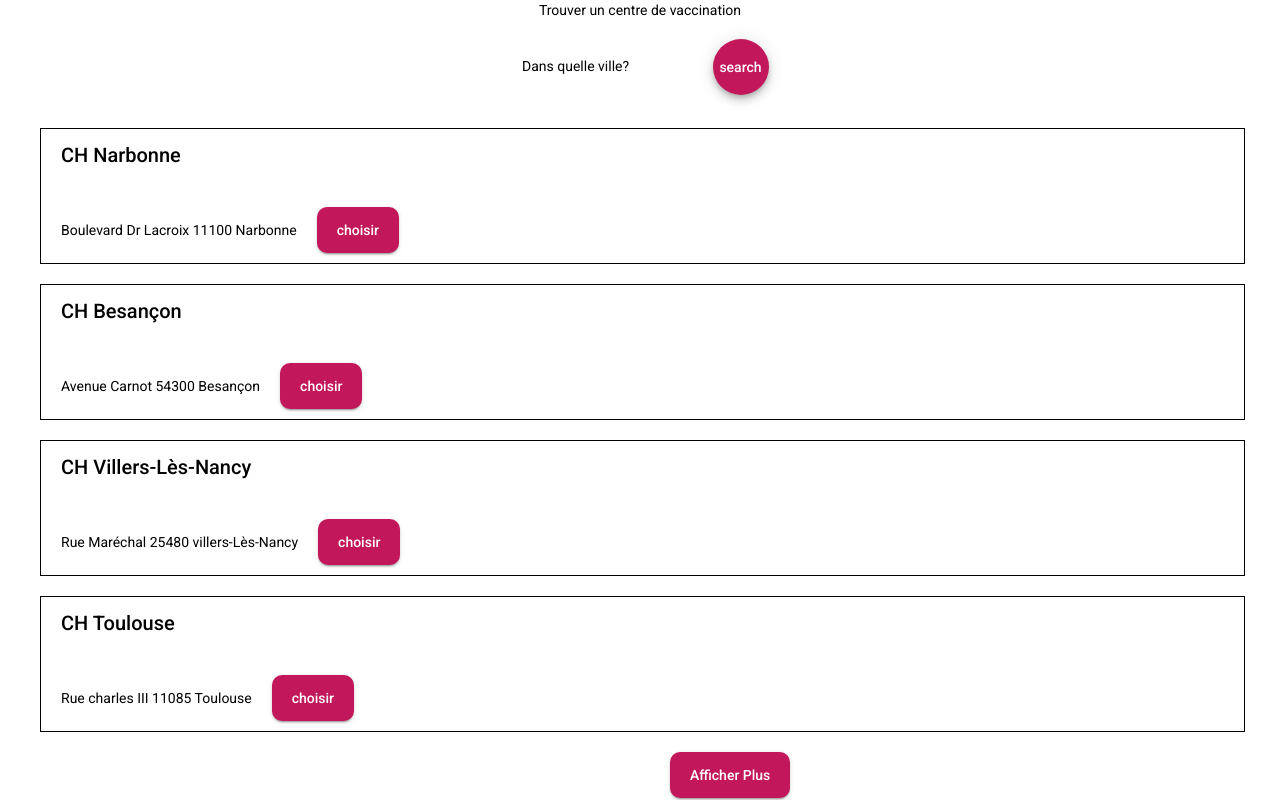
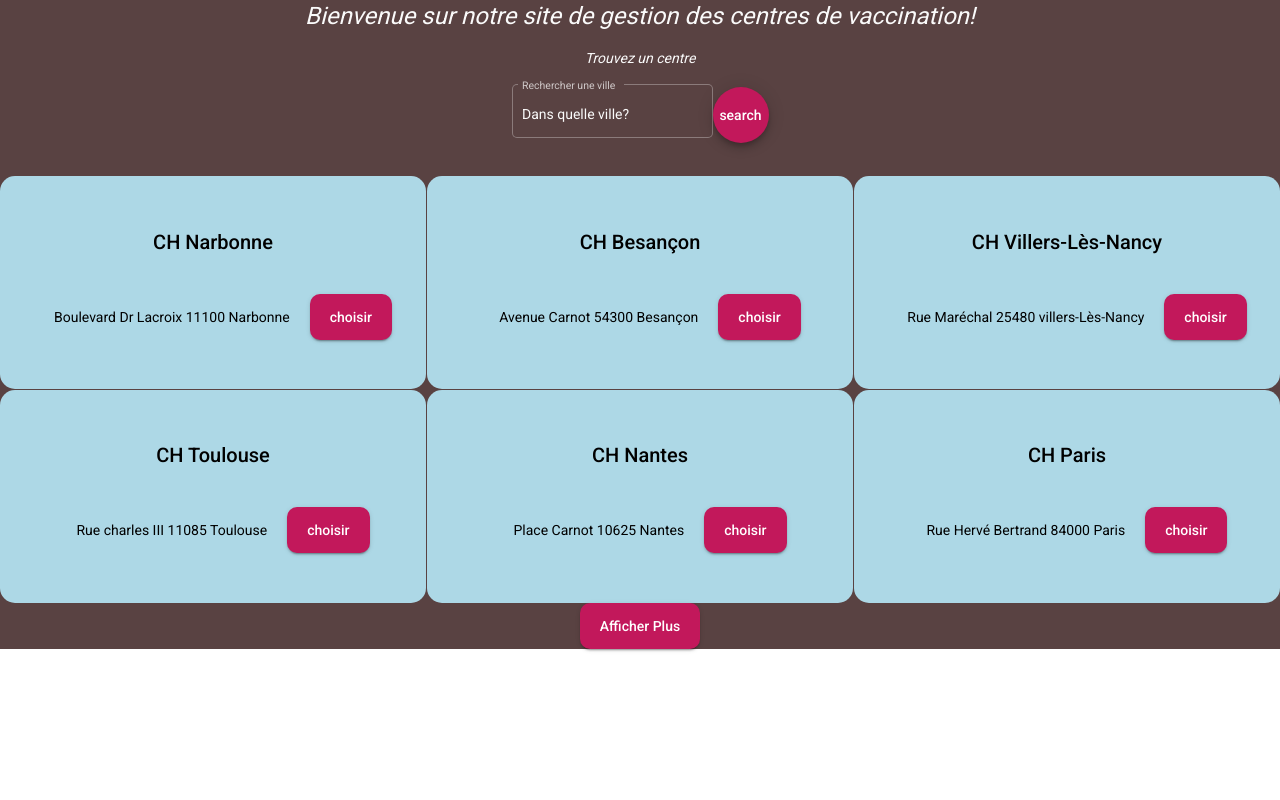
Before and after one commit to MOBOUTACHAGOMurielle/covid-appli, an Angular app: page / in a window 1280 px wide. Both pictures are taken after a click on the button "search". Built offline with nearby package versions, Linux system fonts and the light colour scheme.

Commit message:
gridlistadded

```diff
--- a/src/app/affichage-des-centres/affichage-des-centres.component.css
+++ b/src/app/affichage-des-centres/affichage-des-centres.component.css
@@ -1,9 +1,9 @@
-.BoiteMere {
+/* .BoiteMere {
     width: 97%;
     border: 0.5em solid black;
     border-width: 1px;
     align-content: left;
-}
+} */
 
 h2,.detailCentre,p {
     padding: 10px 20px;
--- a/src/app/affichage-des-centres/affichage-des-centres.component.html
+++ b/src/app/affichage-des-centres/affichage-des-centres.component.html
@@ -1,7 +1,15 @@
 <div class="BoiteMere" *ngIf="center">
-    <h2 [title]="center.name">{{center.name}}</h2>
+    <h2 [title]="center.name" mat-line>{{center.name}}</h2>
     <div class="detailCentre">{{center.address}}
         <span>{{center.postalcode}} {{center.city}}</span>
         <button mat-raised-button color="primary" class="styled" (click)="choisir()" >choisir</button>
     </div>
 </div>
+
+
+   <!--  <mat-grid-list cols="2" rowHeight="2:1">
+        <mat-grid-tile>1</mat-grid-tile>
+        <mat-grid-tile>2</mat-grid-tile>
+        <mat-grid-tile>3</mat-grid-tile>
+        <mat-grid-tile>4</mat-grid-tile>
+      </mat-grid-list> -->
--- a/src/app/app.module.ts
+++ b/src/app/app.module.ts
@@ -17,6 +17,7 @@ import { ReactiveFormsModule } from '@angular/forms';
 import { MatIconModule } from '@angular/material/icon';
 import {MatButtonModule} from '@angular/material/button';
 import {MatListModule} from '@angular/material/list';
+import {MatGridListModule} from '@angular/material/grid-list';
 
 @NgModule({
   declarations: [
@@ -37,7 +38,8 @@ import {MatListModule} from '@angular/material/list';
     ReactiveFormsModule,
     MatIconModule,
     MatButtonModule,
-    MatListModule
+    MatListModule,
+    MatGridListModule
   ],
   providers: [
 
--- a/src/app/pageaccueil/pageaccueil.component.css
+++ b/src/app/pageaccueil/pageaccueil.component.css
@@ -1,5 +1,7 @@
-p {
+p, h1{
     text-align: center;
+    font-style: italic;
+    color: #fafafa;
 }
 
 div {
@@ -9,13 +11,12 @@ div {
 #name {
     width: 400px;
     height: 20px;
+    color: #fafafa;
 }
 
-.liste {
-    position: relative;
-    text-align: left;
-    margin-bottom: 20px;
-}
+/* .liste {
+   width: 5%;
+} */
 
 .search {
     width: 80px;
@@ -27,6 +28,14 @@ div {
     padding: 5px 20px;
     border-radius: 10px;
     position: relative;
-    bottom: 0px;
-    right: -630px;
+    text-align: center;
 }
+
+body {
+    background-color:#594242;
+}
+
+mat-grid-tile {
+    background: lightblue;
+    border-radius: 15px;
+}
--- a/src/app/pageaccueil/pageaccueil.component.html
+++ b/src/app/pageaccueil/pageaccueil.component.html
@@ -1,4 +1,7 @@
-<p>Trouver un centre de vaccination</p>
+<body>
+    <h1>Bienvenue sur notre site de gestion des centres de vaccination!</h1>
+
+    <p>Trouvez un centre</p>
 
     <div>
         <mat-form-field appearance="outline">
@@ -11,17 +14,22 @@
         </button>
     </div>
 
+    <div id = "item" fxFlex>
         <h2 *ngIf="listeCentres.length>0"><!-- Liste Des centres de vaccination --></h2>
-<ul>
-    <p class="liste" *ngFor="let aCenter of listeCentres">
+        <mat-grid-list cols="3" rowHeight="2:1">
+            <mat-grid-tile class="liste" *ngFor="let aCenter of listeCentres">
                 <app-affichage-des-centres [center] ="aCenter" (selected) = "onChoose($event)">
                 </app-affichage-des-centres>
-    </p>
+            </mat-grid-tile>
+
+        </mat-grid-list>
         <button *ngIf="listeCentres.length>0" mat-raised-button color="primary" class="plus" (click)="AfficherPlus()">Afficher Plus</button>
-</ul>
+    </div>
 
     <div *ngIf="selected">
         <app-informations-sur-lutilisateur [center] = "selected">
             (reserve) = "onReserved($event)"
         </app-informations-sur-lutilisateur>
     </div>
+
+<body>
--- a/src/app/pageaccueil/pageaccueil.component.ts
+++ b/src/app/pageaccueil/pageaccueil.component.ts
@@ -47,7 +47,22 @@ export class PageaccueilComponent implements OnInit {
       address: "Rue charles III",
       postalcode: "11085",
       city: "Toulouse"
-    }]
+    },
+    {
+      id: 6,
+      name: "CH Nantes",
+      address: "Place Carnot",
+      postalcode: "10625",
+      city: "Nantes"
+    },
+    {
+      id: 7,
+      name: "CH Paris",
+      address: "Rue Hervé Bertrand",
+      postalcode: "84000",
+      city: "Paris"
+    }
+  ]
     console.log(this.city);
   }
 
```
Lines whose indentation alone changed are shown as unchanged.
